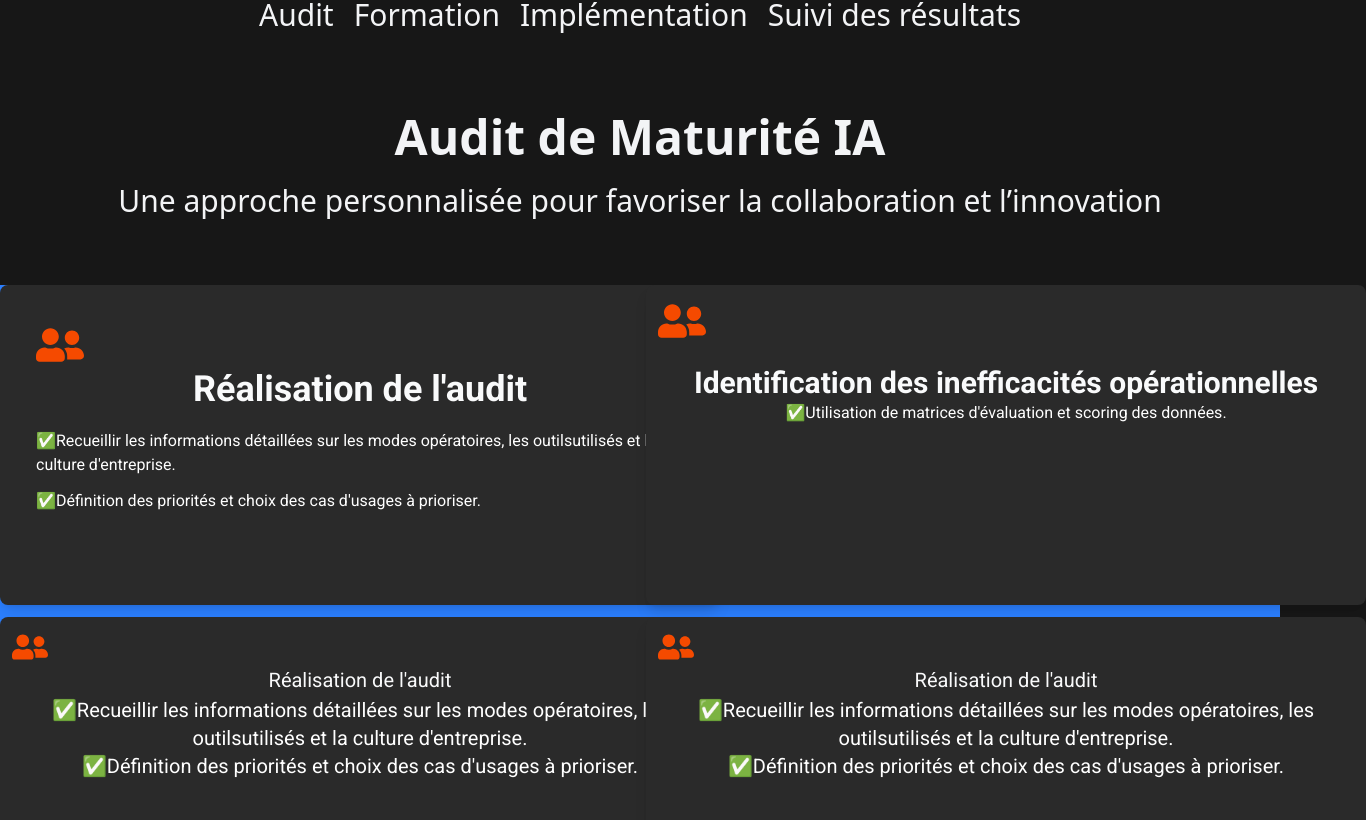
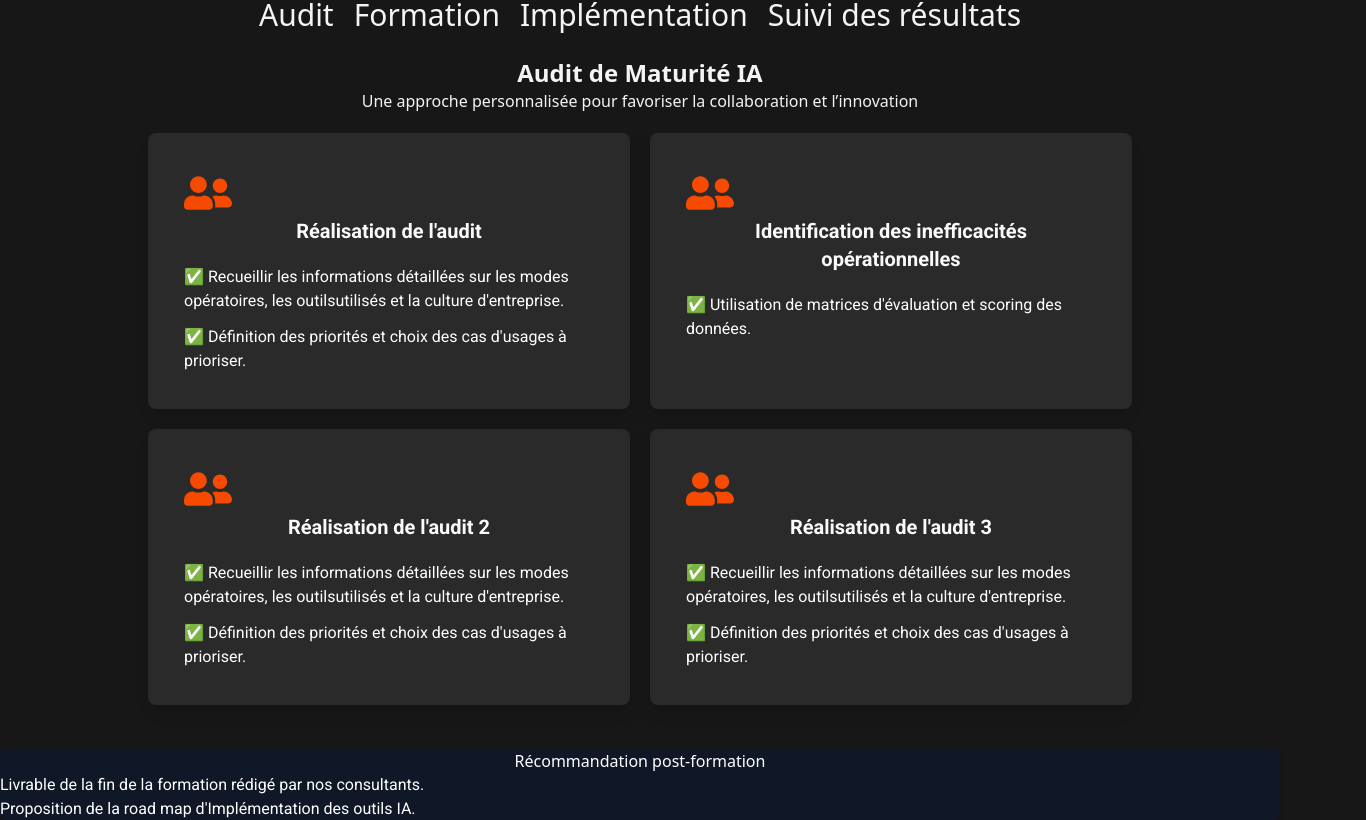
Before and after one commit to Beerus243/newbrain, a Next.js app: page / in a window 1280 px wide. Shown: the part 2507-3327 px from the top of the page, 1366 px wide, since content can reach past the window. Built offline with nearby package versions, Linux system fonts and the light colour scheme.

Commit message:
review audit page

```diff
--- a/app/components/audit.tsx
+++ b/app/components/audit.tsx
@@ -1,86 +1,80 @@
+import { IconType } from "react-icons";
 import { FaUserFriends } from "react-icons/fa";
+interface AuditCard {
+  icon: IconType;
+  title: string;
+  points: string[];
+}
 
 const Audit = () => {
+  const auditServices: AuditCard[] = [
+    {
+      icon: FaUserFriends,
+      title: "Réalisation de l'audit",
+      points: [
+        "Recueillir les informations détaillées sur les modes opératoires, les outilsutilisés et la culture d'entreprise.",
+        "Définition des priorités et choix des cas d'usages à prioriser.",
+      ],
+    },
+    {
+      icon: FaUserFriends,
+      title: "Identification des inefficacités opérationnelles",
+      points: ["Utilisation de matrices d'évaluation et scoring des données."],
+    },
+    {
+      icon: FaUserFriends,
+      title: "Réalisation de l'audit 2",
+      points: [
+        "Recueillir les informations détaillées sur les modes opératoires, les outilsutilisés et la culture d'entreprise.",
+        "Définition des priorités et choix des cas d'usages à prioriser.",
+      ],
+    },
+    {
+      icon: FaUserFriends,
+      title: "Réalisation de l'audit 3",
+      points: [
+        "Recueillir les informations détaillées sur les modes opératoires, les outilsutilisés et la culture d'entreprise.",
+        "Définition des priorités et choix des cas d'usages à prioriser.",
+      ],
+    },
+  ];
   return (
-    <div className={`md:grid text-white md:grid-cols-2 gap-3 bg-blue-500`}>
+    <div className="w-full flex items-center flex-col">
+      <h3
+        className={
+          "font-sans   text-center justify-center items-center !text-2xl !font-bold text-gray-100"
+        }
+      >
+        Audit de Maturité IA
+      </h3>
+      <p className={"text-center font-sans text-gray-100"}>
+        Une approche personnalisée pour favoriser la collaboration et
+        l’innovation
+      </p>
+      <div className={`max-w-5xl text-white grid grid-cols-2 gap-5 !p-5`}>
+        {auditServices.map((field) => {
+          return (
             <div
               className={
-          "bg-[#2a2a2a] rounded-lg !p-9 h-80 w-180 text-center shadow-lg"
+                "bg-[#2a2a2a] rounded-lg !p-9 h-auto w-full text-center shadow-lg"
               }
             >
-        <FaUserFriends className={"text-5xl text-orange-600 mb-2"} />
-        <h3 className={"text-center !text-4xl !font-bold text-gray-50 !mb-5"}>
-          Réalisation de l'audit
+              <field.icon className={"text-5xl text-orange-600 mb-2"} />
+              <h3
+                className={"text-center !text-xl !font-bold text-gray-50 !mb-5"}
+              >
+                {field.title}
               </h3>
               <ul className={"list-none flex flex-col gap-3"}>
-          <li className="text-md text-start ">
-            {"✅"}
-            Recueillir les informations détaillées sur les modes opératoires,
-            les outilsutilisés et la culture d'entreprise.
+                {field.points.map((puce) => (
+                  <li key={puce} className="text-md text-start ">
+                    {"✅"} {puce}
                   </li>
-          <li className="text-md text-start">
-            {"✅"}
-            Définition des priorités et choix des cas d'usages à prioriser.
-          </li>
+                ))}
               </ul>
             </div>
-      <div
-        className={
-          "bg-[#2a2a2a] rounded-lg !p-3 h-80 w-180 text-center shadow-lg "
-        }
-      >
-        <FaUserFriends className={"text-5xl text-orange-600 !mb-4"} />
-        <h3 className={"text-center !text-3xl !font-bold text-gray-50 !mt-5"}>
-          Identification des inefficacités opérationnelles
-        </h3>
-        <ul className={"list-none"}>
-          <li>
-            {"✅"}
-            Utilisation de matrices d'évaluation et scoring des données.
-          </li>
-        </ul>
-      </div>
-      <div
-        className={
-          "bg-[#2a2a2a] text-xl rounded-lg !p-3 h-80 w-180 text-center shadow-lg "
-        }
-      >
-        <FaUserFriends className={"text-4xl text-orange-600 mb-2"} />
-        <h3 className={"text-center text-lg font-semibold text-gray-50 mt-2"}>
-          Réalisation de l'audit
-        </h3>
-        <ul className={"list-none"}>
-          <li>
-            {" ✅"}
-            Recueillir les informations détaillées sur les modes opératoires,
-            les outilsutilisés et la culture d'entreprise.
-          </li>
-          <li>
-            {" ✅"}
-            Définition des priorités et choix des cas d'usages à prioriser.
-          </li>
-        </ul>
-      </div>
-      <div
-        className={
-          "bg-[#2a2a2a] text-xl rounded-lg !p-3 h-80 w-180 text-center shadow-lg "
-        }
-      >
-        <FaUserFriends className={"text-4xl text-orange-600 mb-2"} />
-        <h3 className={"text-center text-lg font-semibold text-gray-50 mt-2"}>
-          Réalisation de l'audit
-        </h3>
-        <ul className={"list-none"}>
-          <li>
-            {"✅"}
-            Recueillir les informations détaillées sur les modes opératoires,
-            les outilsutilisés et la culture d'entreprise.
-          </li>
-          <li>
-            {" ✅"}
-            Définition des priorités et choix des cas d'usages à prioriser.
-          </li>
-        </ul>
+          );
+        })}
       </div>
     </div>
   );
--- a/app/components/body.tsx
+++ b/app/components/body.tsx
@@ -99,7 +99,9 @@ export default function Body() {
       <div
         className={`flex flex-col !mt-[12%] max-md:!mt-[30%] m-screen gap-5 !justify-center !text-center !px-5 max-w-6xl !mx-auto `}
       >
-        <h5 className={`bg-[#f5f5f5] !w-fit  !mx-auto !px-5 !text-sm/5`}>
+        <h5
+          className={`bg-[#f5f5f5] text-black !w-fit  !mx-auto !px-5 !text-sm/5`}
+        >
           FORMATION IA POUR PROFESSIONNELS & PARTICULIERS
         </h5>
         <h1
@@ -122,15 +124,16 @@ export default function Body() {
           <button
             onClick={() => router.push("/contact")}
             className={
-              "!bg-[#ff6600] !rounded-md  !justify-center !text-center !h-fit !text-white !text-xl !p-5 cursor-pointer flex items-center"
+              "!group !bg-[#ff6600] !rounded-md  !justify-center !text-center !h-fit !text-white !text-xl !p-5 cursor-pointer flex items-center"
             }
           >
+            <span className="group-hover:scale-110"></span>
             Prenez rendez-vous
           </button>
 
           <button
             className={
-              "!h-fit !text-white !text-xl  !justify-center !text-center !p-5 cursor-pointer flex items-center !border-2 !border-white !rounded-md  hover:!border-orange"
+              "!h-fit !text-white !text-xl  !justify-center !text-center !p-5 cursor-pointer flex items-center !border-2 !border-white !rounded-md  hover:!border-[#ff6600]"
             }
           >
             Nos formations
@@ -304,27 +307,6 @@ export default function Body() {
             </span>
           </div>
 
-          {/* Card dédiée à l'Audit */}
-
-          <div className={" !p-7 text-center text-gray-100 font-sans"}>
-            <h3
-              className={
-                "font-sans   text-center justify-center  items-center !pt-7 !text-5xl !font-bold text-gray-100"
-              }
-            >
-              Audit de Maturité IA
-            </h3>
-            <p
-              className={
-                "text-center font-sans text-gray-100 !leading-6 !pb-5 !pt-7 !text-3xl !mb-6"
-              }
-            >
-              Une approche personnalisée pour favoriser la collaboration et
-              l’innovation
-            </p>
-          </div>
-
-          {/* Grille de cards pour l'Audit */}
           <Audit />
 
           <br />
--- a/app/globals.css
+++ b/app/globals.css
@@ -4,7 +4,7 @@
 @import "tailwindcss/utilities";
 
 body {
-  color: var(--foreground);
+  color: white;
   background-color: #171717;
   font-family: "Roboto", sans-serif; /* Utilisez la police Roboto */
 }
```
Also changed, not shown: app/components/Header.module.css (deleted, +0 -246 lines). Lines whose indentation alone changed are shown as unchanged.
